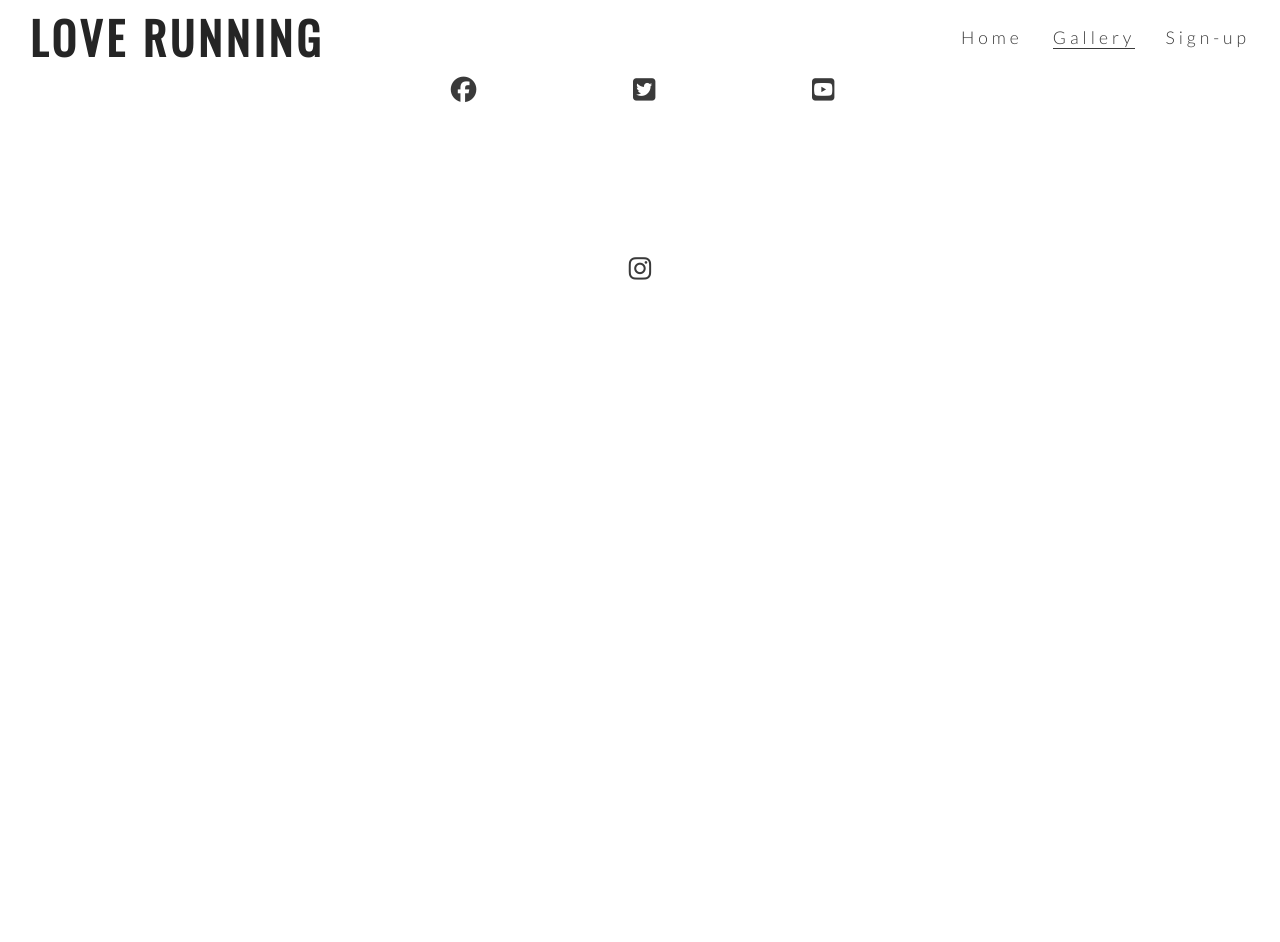
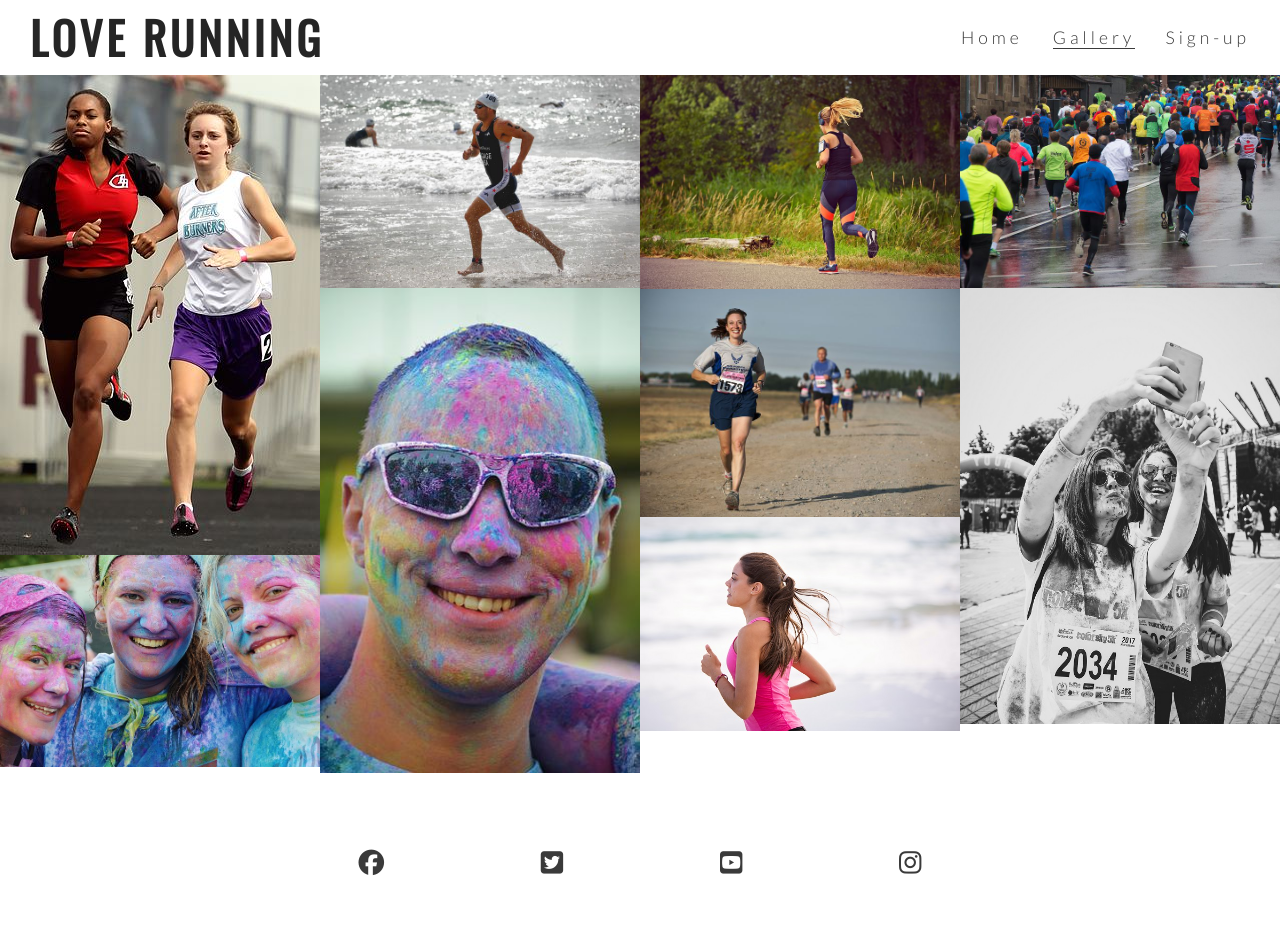
Before and after one commit to Haloegen/Love_running, a plain HTML site: page gallery.html in a window 1280 px wide. Before the commit the page ends 800 px from the top, so only its background shows below. Drawn offline with nearby package versions, Linux system fonts and the light colour scheme.

Commit message:
Add gallery images and masonry styling

```diff
--- a/assets/css/style.css
+++ b/assets/css/style.css
@@ -237,3 +237,16 @@ footer {
     padding: 5%;
     color: #3a3a3a;
 }
+
+/* gallery */
+
+#photos {
+    clear: both;
+    line-height: 0;
+    column-count: 4;
+    column-gap: 0px;
+}
+
+#photos > img {
+    width: 100%;
+}
--- a/gallery.html
+++ b/gallery.html
@@ -12,6 +12,7 @@
 </head>
 
 <body>
+
     <header> <a href="index.html">
             <h1 id="logo" #>Love Running
             </h1>
@@ -32,6 +33,18 @@
         </nav>
 
     </header>
+    <section id="photos">
+        <img src="assets/images/gallery/athletes.jpg" alt="Two athletes running together">
+        <img src="assets/images/gallery/girls.jpg" alt="Three girls at a charity paint running festival">
+        <img src="assets/images/gallery/runner3.jpg" alt="Solo male runner jogging on a beach">
+        <img src="assets/images/gallery/man.jpg" alt="Man at charity paint running festival">
+        <img src="assets/images/gallery/runner1.jpg" alt="Solo female runner jogging through Phoenix park">
+        <img src="assets/images/gallery/runner2.jpg" alt="Runners competing in marathon">
+        <img src="assets/images/gallery/runner4.jpg" alt="Solo female runner jogging on a beach">
+        <img src="assets/images/gallery/running_gang.jpg" alt="Large group of runners taking part in a marathon on a rainy day">
+        <img src="assets/images/gallery/mud-run.jpg" alt="Two women runners taking a muddy selfie after the Mud Runners Championship">
+
+    </section>
     <footer>
         <ul class="social-networks">
             <li>
```
Also changed, not shown: assets/images/gallery/athletes.jpg (added), assets/images/gallery/girls.jpg (added), assets/images/gallery/man.jpg (added), assets/images/gallery/mud-run.jpg (added), assets/images/gallery/runner1.jpg (added), assets/images/gallery/runner2.jpg (added), assets/images/gallery/runner3.jpg (added), assets/images/gallery/runner4.jpg (added), assets/images/gallery/running_gang.jpg (added).
